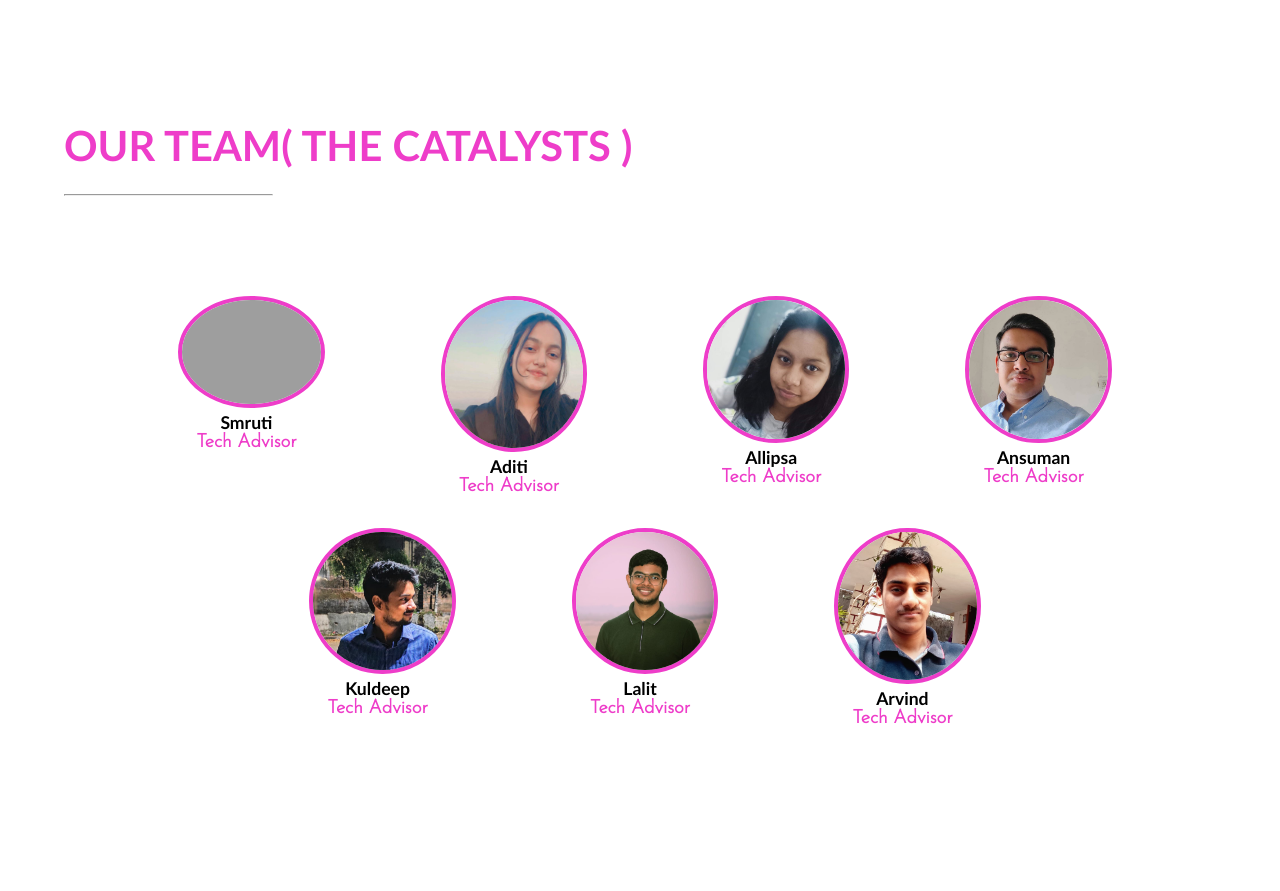
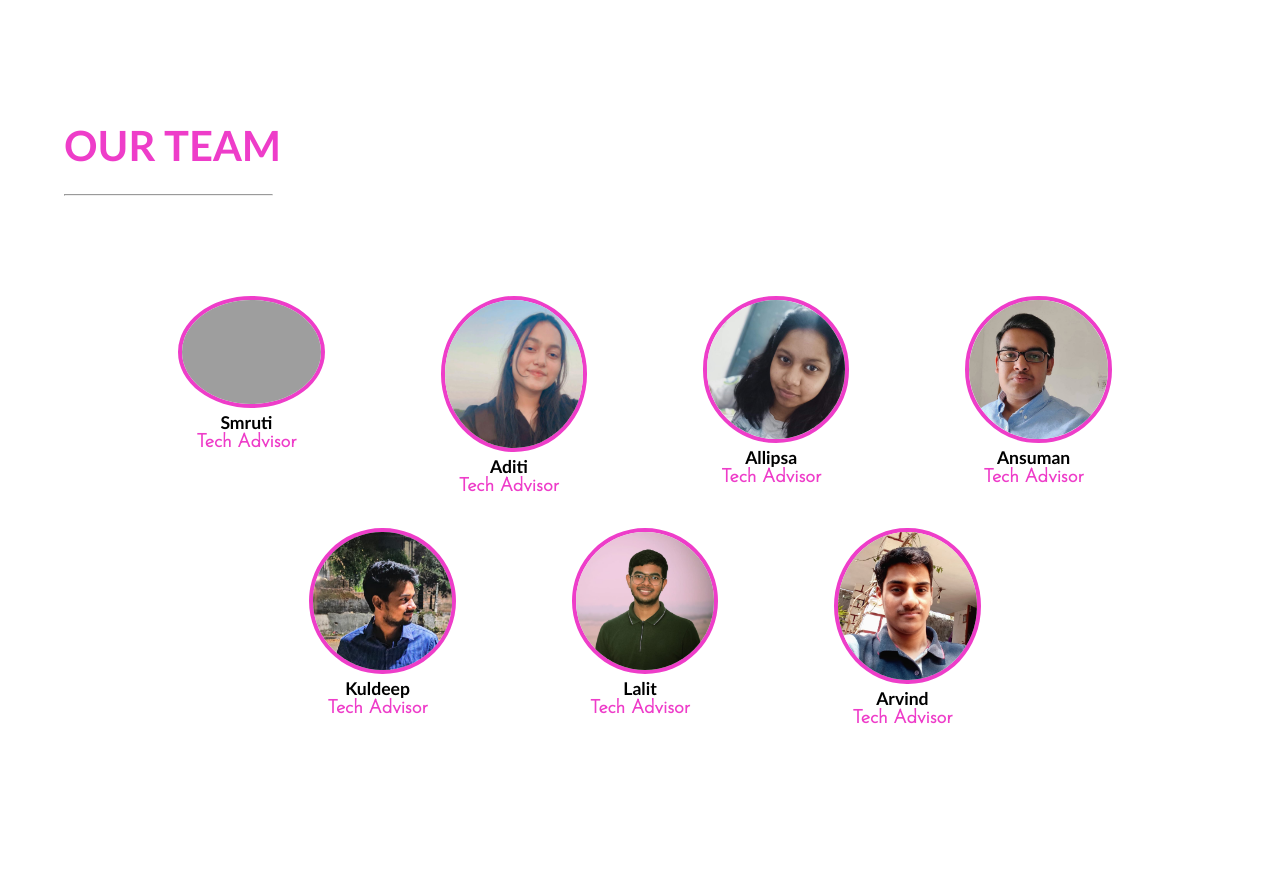
Before and after one commit to iamsmruti/Blink, a plain HTML site: page index.html in a window 1280 px wide. Shown: the part 1440-2331 px from the top of the page. Drawn offline with Linux system fonts and the light colour scheme; grey boxes are pictures that could not be loaded.

Commit message:
Minor change : removed the catalyst heading

```diff
--- a/index.html
+++ b/index.html
@@ -71,7 +71,7 @@
 
 
     <div id="team" class="con5">
-        <h1>OUR TEAM( THE CATALYSTS )</h1>
+        <h1>OUR TEAM</h1>
         <hr>
         <div class="profiles">
             <div class="prof">
```
